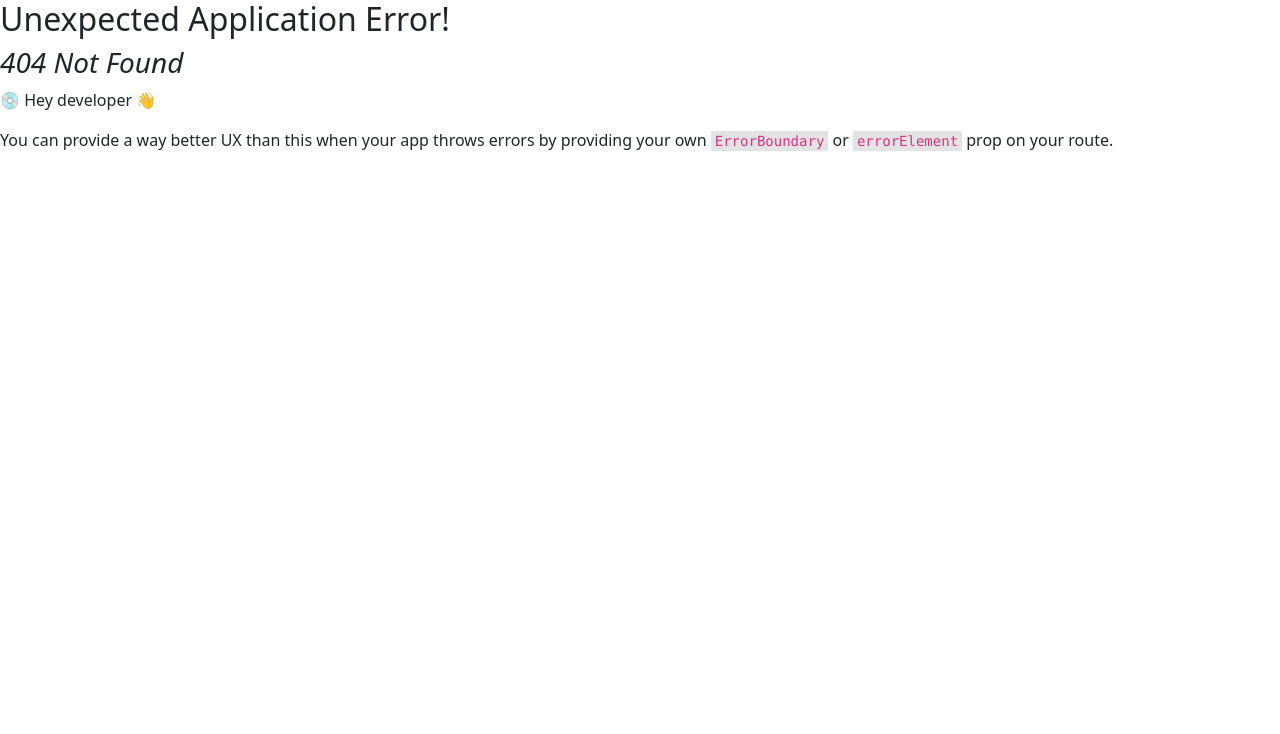
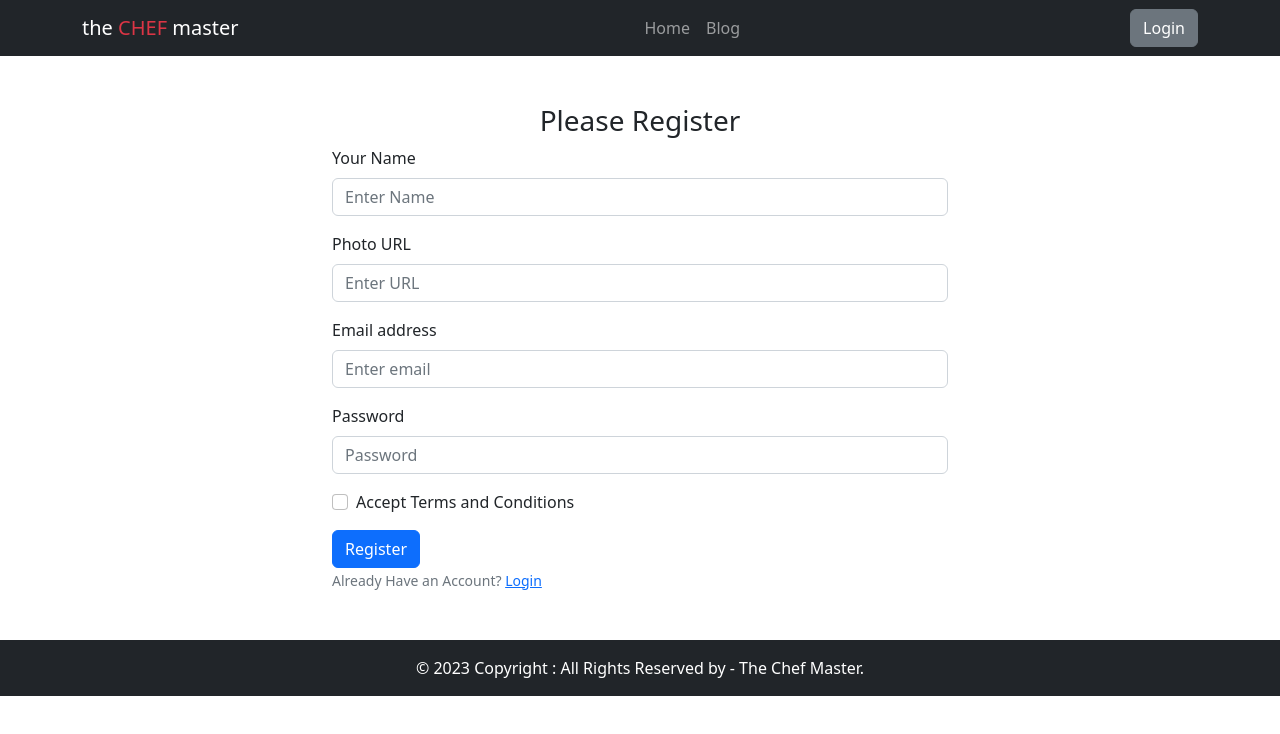
Before and after one commit to daasojib/the-chef-master-client, a React (Vite) app: page /register in a window 1280 px wide. Before the commit this address had no page. Shown: the top 734 px of the page. Built offline with nearby package versions, Linux system fonts and the light colour scheme.

Commit message:
login page done

```diff
--- a/src/main.jsx
+++ b/src/main.jsx
@@ -4,11 +4,14 @@
 import 'bootstrap/dist/css/bootstrap.min.css';
 import { RouterProvider } from 'react-router-dom';
 import router from './routes/Routes';
+import AuthProvider from './providers/AuthProvider';
 
 
 
 ReactDOM.createRoot(document.getElementById('root')).render(
   <React.StrictMode>
-    <RouterProvider router={router}></RouterProvider>
+    <AuthProvider>
+      <RouterProvider router={router}></RouterProvider>
+    </AuthProvider>
   </React.StrictMode>,
 )
--- a/src/pages/Shared/Login/Login.jsx
+++ b/src/pages/Shared/Login/Login.jsx
@@ -1,19 +1,52 @@
-import { Button } from 'react-bootstrap';
+import { Button, Container, Form } from 'react-bootstrap';
 import React from 'react';
 import { FaGoogle, FaGithub, FaMailBulk,FaCode } from 'react-icons/fa';
+import { Link } from 'react-router-dom';
 
 
 const Login = () => {
           return (
-                    <div className='text-center'>
+                    <Container className='ms-auto w-50 mb-5 mt-5'>
+                              <h3 className='text-center'>Please Login</h3>
+                                <Form>
+      <Form.Group className="mb-3" controlId="formBasicEmail">
+        <Form.Label>Email address</Form.Label>
+        <Form.Control type="email" name='email' placeholder="Enter email" required />
+      </Form.Group>
+
+      <Form.Group className="mb-3" controlId="formBasicPassword">
+        <Form.Label>Password</Form.Label>
+        <Form.Control type="password" name='password' placeholder="Password" required />
+      </Form.Group>
+      <Form.Group className="mb-3" controlId="formBasicCheckbox">
+        <Form.Check type="checkbox" label="Check me out" />
+      </Form.Group>
+      <Button variant="primary" type="submit">
+        Login
+      </Button>
+      <br />
+      <Form.Text className="text-secondary">
+                    Don't Have an Account? <Link to='/register'>Register</Link>
+        </Form.Text>
+      <Form.Text className="text-success">
+
+        </Form.Text>
+      <Form.Text className="text-danger">
+
+        </Form.Text>
+    </Form>
+                    </Container>
+          );
+};
+
+export default Login;
+
+
+{/* <div className='text-center'>
                               <h3 className='mt-3'>Login With</h3>
                               <Button className='mt-4 mb-5' variant="outline-info"> <FaCode />Registration</Button>
                               <br />
                               <Button className='me-4 mb-2' variant="outline-primary"> <FaGoogle />Login with Google</Button>
                               <Button className='mb-2' variant="outline-secondary"> <FaGithub />Login with GitHub</Button>
                               <Button className='ms-4 mb-2' variant="outline-info"> <FaMailBulk />Login with Email</Button>
-                    </div>
-          );
-};
-
-export default Login;
+                    </div> */}
--- a/src/pages/Shared/NavBar/NavBar.jsx
+++ b/src/pages/Shared/NavBar/NavBar.jsx
@@ -1,10 +1,16 @@
-import React from 'react';
+import React, { useContext } from 'react';
 import { Button, Container, Nav, Navbar } from 'react-bootstrap';
 import { Link } from 'react-router-dom';
 import Slider from '../Slider/Slider';
+import { AuthContext } from '../../../providers/AuthProvider';
+import { FaUserCircle } from 'react-icons/fa';
 
 
 const NavBar = () => {
+
+  const {user} = useContext(AuthContext);
+
+
           return (
                     <div>
                         <Navbar collapseOnSelect expand="lg" bg="dark" variant="dark">
@@ -15,15 +21,17 @@
           <Nav className="mx-auto">
             <Nav.Link href="/">Home</Nav.Link>
             <Nav.Link href="/blog">Blog</Nav.Link>
-            {/* <Link to='/blog'>Blog</Link> */}
           </Nav>
           <Nav>
-            <Nav.Link href="#deets">
-              Profile
-            </Nav.Link>
-            <Nav.Link className='btn btn-danger text-white' eventKey={2} href="/login">
-              Login
-            </Nav.Link>
+           {user &&
+              <FaUserCircle style={{fontSize:'2rem'}}></FaUserCircle>
+            }
+            {user ?
+                    <Button variant='secondary'>Logout</Button> :
+                    <Link to="/login">
+                      <Button variant='secondary'>Login</Button>
+                    </Link>
+              }
           </Nav>
         </Navbar.Collapse>
       </Container>
--- /dev/null
+++ b/src/pages/Shared/Register/Register.jsx
@@ -0,0 +1,48 @@
+import React from 'react';
+import { Button, Container, Form } from 'react-bootstrap';
+import { Link } from 'react-router-dom';
+
+const Register = () => {
+          return (
+                    <Container className='ms-auto w-50 mb-5 mt-5'>
+                              <h3 className='text-center'>Please Register</h3>
+                              <Form>
+                                        <Form.Group className="mb-3" controlId="formBasicEmail">
+                                                  <Form.Label>Your Name</Form.Label>
+                                                  <Form.Control type="text" name='name' placeholder="Enter Name" required />
+                                        </Form.Group>
+                                        <Form.Group className="mb-3" controlId="formBasicEmail">
+                                                  <Form.Label>Photo URL</Form.Label>
+                                                  <Form.Control type="text" name='photo' placeholder="Enter URL" required />
+                                        </Form.Group>
+                                        <Form.Group className="mb-3" controlId="formBasicEmail">
+                                                  <Form.Label>Email address</Form.Label>
+                                                  <Form.Control type="email" name='email' placeholder="Enter email" required />
+                                        </Form.Group>
+
+                                        <Form.Group className="mb-3" controlId="formBasicPassword">
+                                                  <Form.Label>Password</Form.Label>
+                                                  <Form.Control type="password" name='password' placeholder="Password" required />
+                                        </Form.Group>
+                                        <Form.Group className="mb-3" controlId="formBasicCheckbox">
+                                                  <Form.Check name='accept' type="checkbox" label="Accept Terms and Conditions" />
+                                        </Form.Group>
+                                        <Button variant="primary" type="submit">
+                                                  Register
+                                        </Button>
+                                        <br />
+                                        <Form.Text className="text-secondary">
+                                                  Already Have an Account? <Link to='/login'>Login</Link>
+                                        </Form.Text>
+                                        <Form.Text className="text-success">
+
+                                        </Form.Text>
+                                        <Form.Text className="text-danger">
+
+                                        </Form.Text>
+                              </Form>
+                    </Container>
+          );
+};
+
+export default Register;
--- /dev/null
+++ b/src/providers/AuthProvider.jsx
@@ -0,0 +1,23 @@
+import React, { createContext } from 'react';
+import { getAuth } from "firebase/auth";
+import app from '../firebase/firebase.config';
+
+
+export const AuthContext = createContext(null);
+const auth = getAuth(app)
+
+const AuthProvider = ({children}) => {
+          const user = null
+
+          const authInfo = {
+                    user,
+          }
+
+          return (
+                    <AuthContext.Provider value={authInfo}>
+                              {children}
+                    </AuthContext.Provider>
+          );
+};
+
+export default AuthProvider;
```
Also changed, not shown: src/routes/Routes.jsx (+6 -1 lines).
